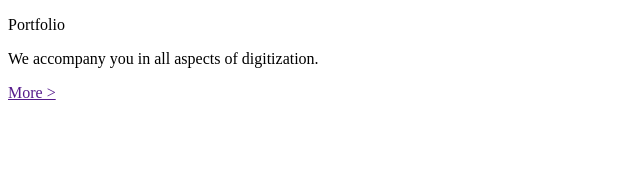
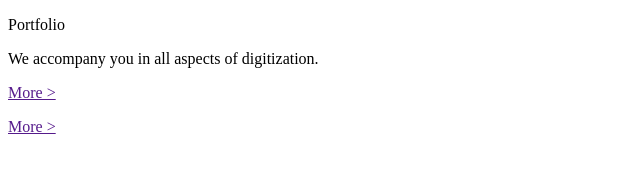
Before and after one commit to ArseneNgenzi/arsene-the-gym-assessment, a plain HTML site: page index.html in a window 1280 px wide. Shown: the full height of the page, 0-640 px from the left. Drawn offline with Linux system fonts and the light colour scheme.

Commit message:
test commit

```diff
--- a/index.html
+++ b/index.html
@@ -12,6 +12,7 @@
             <p>Portfolio</p>
             <p>We accompany you in all aspects of digitization.</p>
             <p><a href="">More ></a></p>
+            <p><a href="">More ></a></p>
         </div>
     </div>
 </body>
```
